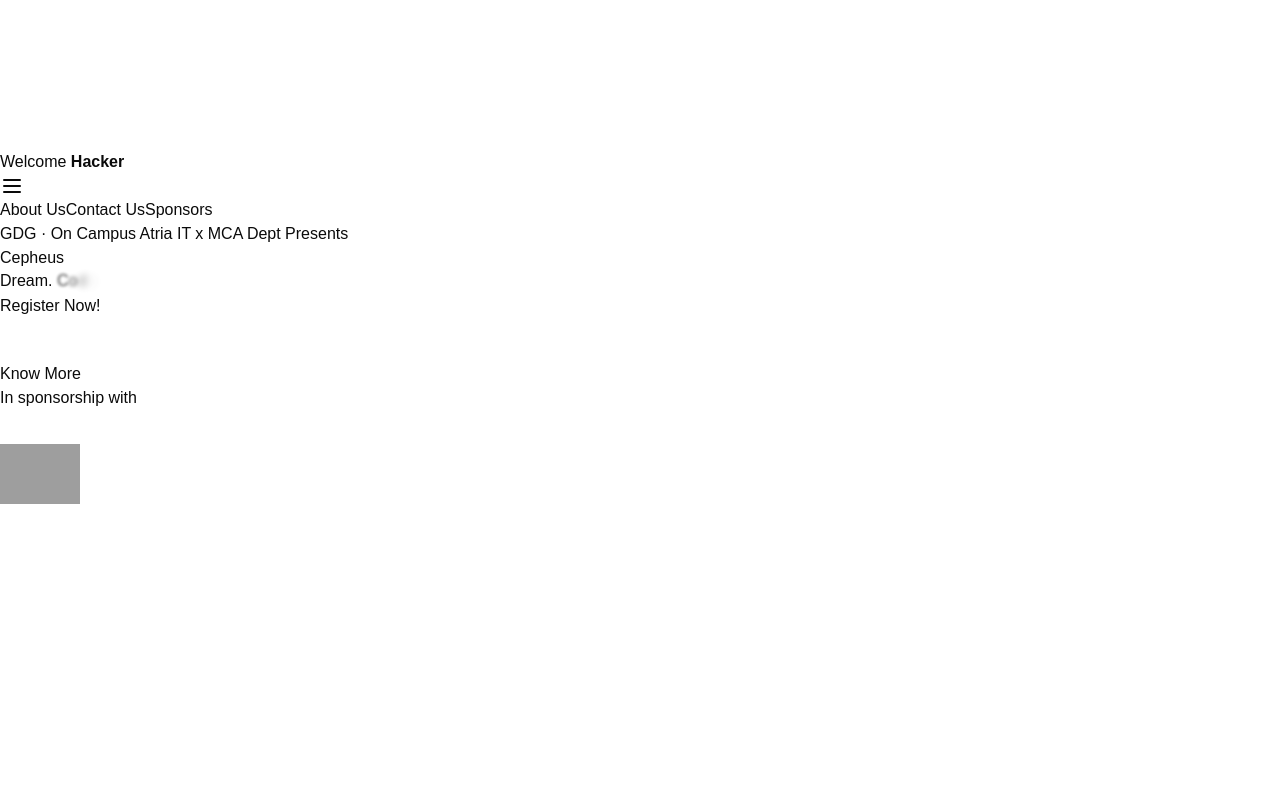
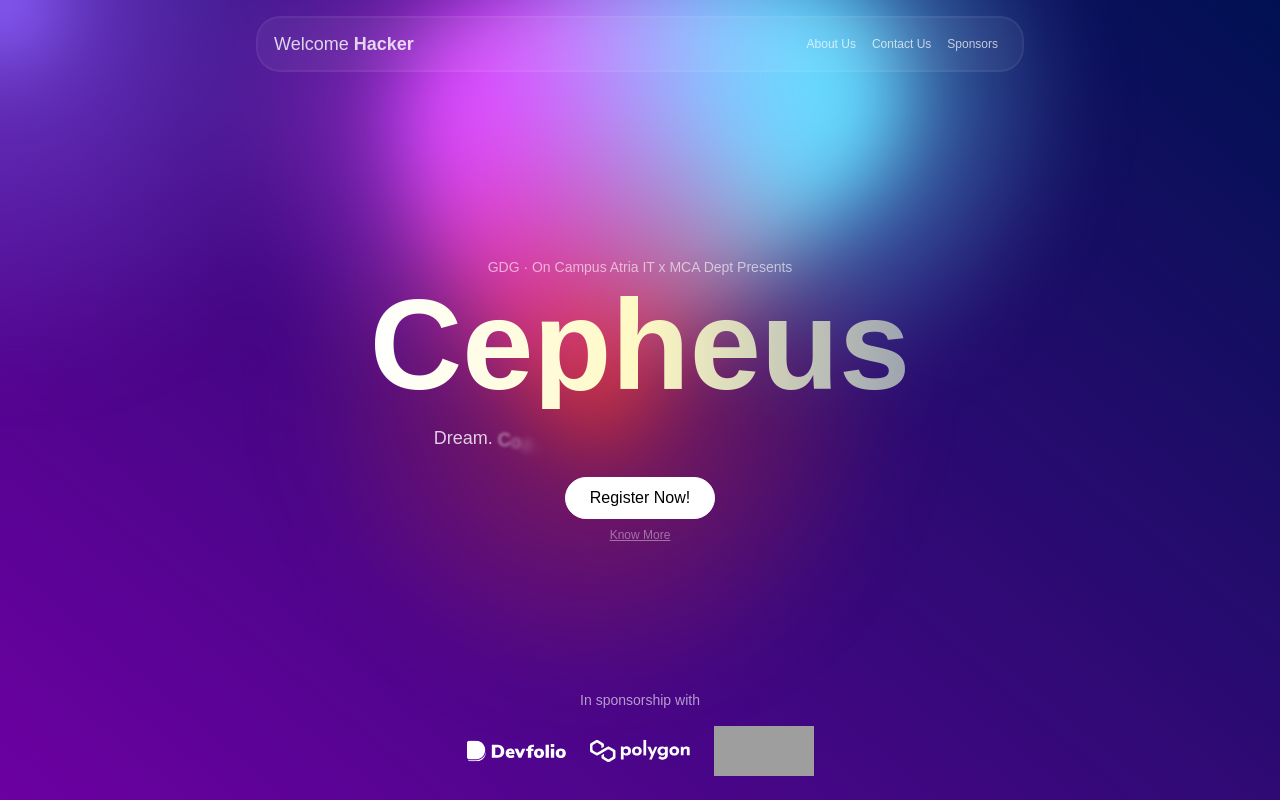
Before and after one commit to raunaksingh9800/cepheus, a Next.js app: page / in a window 1280 px wide. Built offline with nearby package versions, Linux system fonts and the light colour scheme; grey boxes are pictures that could not be loaded.

Commit message:
fixed tailwind file

```diff
--- a/tailwind.config.ts
+++ b/tailwind.config.ts
@@ -1,13 +1,13 @@
 import type { Config } from "tailwindcss";
 
-export default {
+const config: Config = {
   darkMode: ["class"],
-  theme: {
   content: [
     "./src/pages/**/*.{js,ts,jsx,tsx,mdx}",
     "./src/components/**/*.{js,ts,jsx,tsx,mdx}",
     "./src/app/**/*.{js,ts,jsx,tsx,mdx}",
   ],
+  theme: {
     extend: {
       colors: {
         background: 'hsl(var(--background))',
@@ -76,10 +76,10 @@
         },
         shimmer: {
           from: {
-				  "backgroundPosition": "0 0"
+            backgroundPosition: "0 0"
           },
           to: {
-				  "backgroundPosition": "-200% 0"
+            backgroundPosition: "-200% 0"
           }
         },
         moveHorizontal: {
@@ -116,6 +116,9 @@
           },
         },
       }
+    }
   },
   plugins: [require("tailwindcss-animate")],
-} satisfies Config }
+};
+
+export default config;
```
Lines whose indentation alone changed are shown as unchanged.
